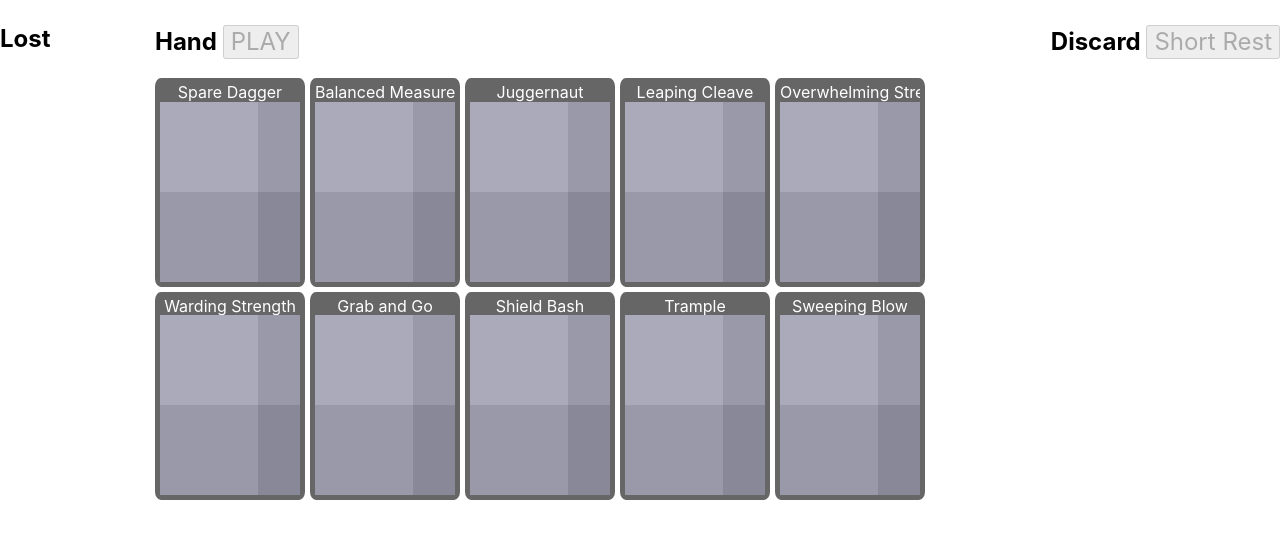
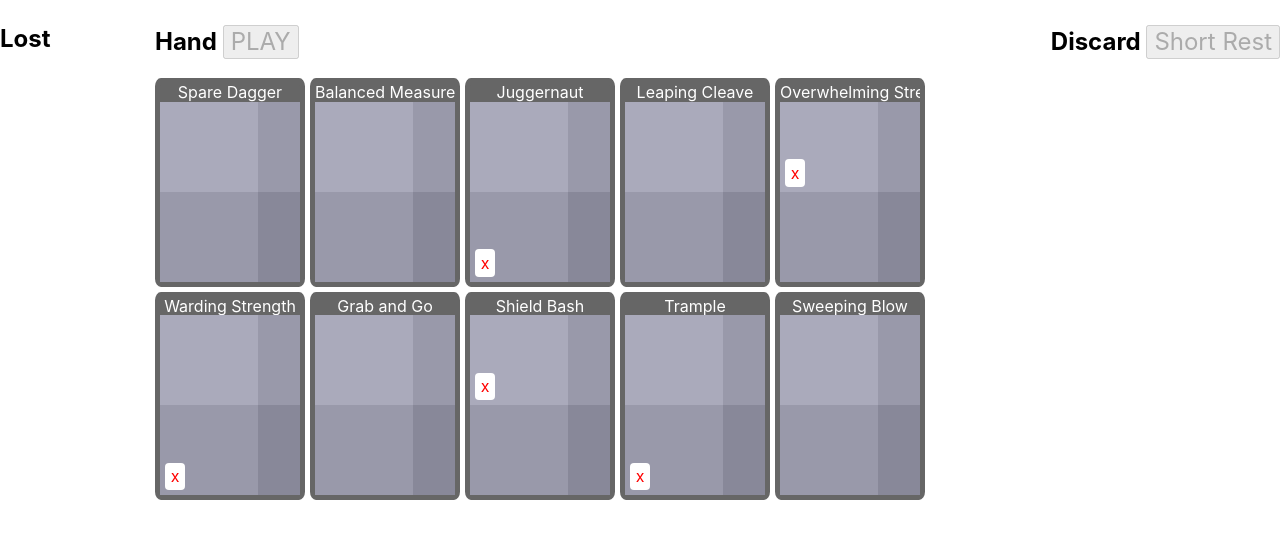
Before and after one commit to cainlevy/gloomhaven-player, a React (Create React App) app: page / in a window 1280 px wide. Shown: the top 538 px of the page. Built offline with nearby package versions, Linux system fonts and the light colour scheme.

Commit message:
indicate actions that lose cards

```diff
--- a/src/Card.tsx
+++ b/src/Card.tsx
@@ -2,6 +2,7 @@ import * as React from 'react';
 import styled, { css } from 'styled-components';
 import AspectRatio from './util/AspectRatio';
 import { ActionCard } from './data/ActionCard';
+import CardIcon from './CardIcon';
 
 interface Props {
   className?: string;
@@ -41,6 +42,7 @@ const Frame = styled(SelectableDiv)`
 const Top = styled.div`
   grid-area: top;
   background-color: #aab;
+  position: relative;
   ${(props) => props.onClick && css`
     cursor: pointer;
     &:hover {
@@ -52,6 +54,7 @@ const Top = styled.div`
 const Bottom = styled.div`
   grid-area: bottom;
   background-color: #99a;
+  position: relative;
   ${(props) => props.onClick && css`
     cursor: pointer;
     &:hover {
@@ -90,6 +93,12 @@ const Name = styled.div`
   color: white;
 `;
 
+const BottomLeft = styled.div`
+  position: absolute;
+  bottom: 5px;
+  left: 5px;
+`;
+
 const Card: React.FC<Props> = ({card, ...props}) => {
   const onAttack = (e: React.MouseEvent<HTMLElement>) => {
     if (props.onAttack) {
@@ -108,9 +117,13 @@ const Card: React.FC<Props> = ({card, ...props}) => {
   return <AspectRatio ratio={1.39} className={props.className}>
     <Frame onClick={props.onSelect} selected={!!props.selected}>
       <Name>{card.name}</Name>
-      <Top onClick={props.onTopClick} />
+      <Top onClick={props.onTopClick}>
+        {card.top.lose && <BottomLeft><CardIcon>x</CardIcon></BottomLeft>}
+      </Top>
       <Attack onClick={props.onAttack && onAttack} />
-      <Bottom onClick={props.onBottomClick} />
+      <Bottom onClick={props.onBottomClick}>
+        {card.bottom.lose && <BottomLeft><CardIcon>x</CardIcon></BottomLeft>}
+      </Bottom>
       <Move onClick={props.onMove && onMove} />
     </Frame>
   </AspectRatio>;
--- /dev/null
+++ b/src/CardIcon.tsx
@@ -0,0 +1,25 @@
+import * as React from 'react';
+import styled from 'styled-components';
+import AspectRatio from './util/AspectRatio';
+
+const CardIconInner = styled.div`
+  color: red;
+  background-color: white;
+  border-radius: 4px;
+  border-width: 0;
+  height: 100%;
+
+  display: flex;
+  justify-content: center;
+  align-items: center;
+`;
+
+const CardIcon: React.FC<{className?: string}> = ({className, children}) => (
+  <div style={{width: 20}}>
+    <AspectRatio ratio={1.39}>
+      <CardIconInner>{children}</CardIconInner>
+    </AspectRatio>
+  </div>
+);
+
+export default CardIcon;
```
